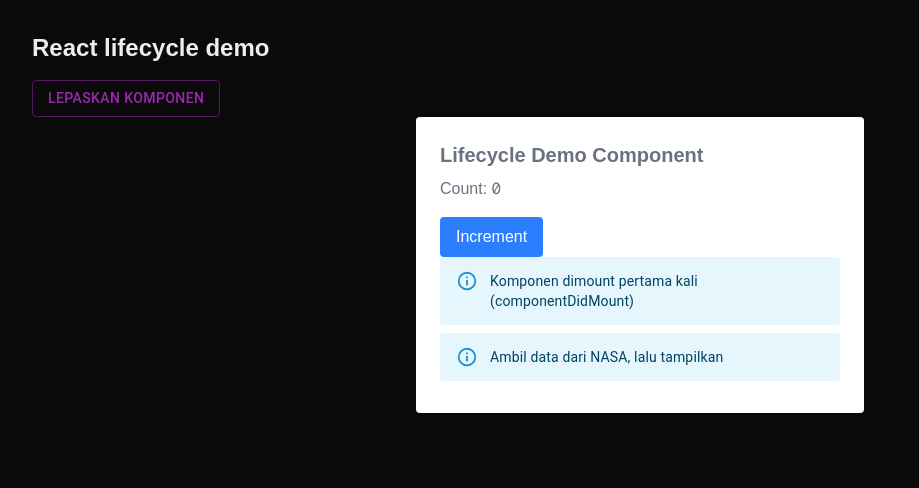
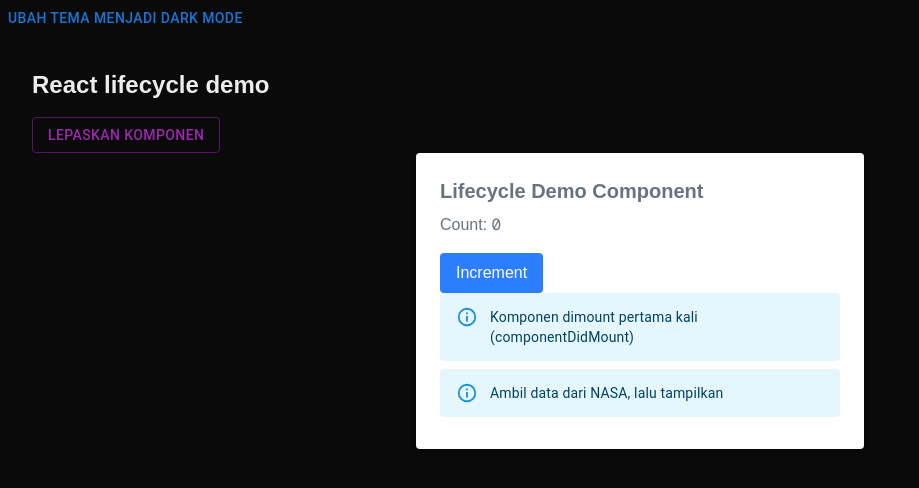
Before and after one commit to ffuad13/Fullstack-Batch-6, a Next.js app: page /lifecycle-method in a window 1280 px wide. Shown: the top 488 px of the page, without its empty margins (0-919 px from the left). Built offline with nearby package versions, Linux system fonts and the light colour scheme.

Commit message:
hooks, usecontext, state, useEffect

```diff
--- /dev/null
+++ b/src/app/akses-data/page.jsx
@@ -0,0 +1,12 @@
+"use client"
+
+import ShowPost from "@/components/ShowPostComponent";
+
+export default function AksesDataPage() {
+	return (
+		<div>
+			<h1>Selamat Datang</h1>
+			<ShowPost/>
+		</div>
+	)
+}
--- a/src/app/counter/page.jsx
+++ b/src/app/counter/page.jsx
@@ -5,9 +5,11 @@ import CounterDisplay from '@/components/CounterComponent/CounterDisplay'
 import Button from '@mui/material/Button'
 import Container from '@mui/material/Container'
 import Typography from '@mui/material/Typography'
+import {useTheme} from '@/contexts/ThemeContext'
 
 
 export default function CounterPage() {
+	const {theme} = useTheme()
 	const [count, setCount] = useState(0)
 	const [nama, setNama] = useState("Fulan")
 
@@ -21,8 +23,10 @@ export default function CounterPage() {
 		setNama("Tony")
 	}
 
+	let bgColor = theme === "light" ? `bg-gray-200` : `bg-gray-600`
+
 	return (
-		<main className='min-h-screen bg-gray-200 flex flex-col items-center justify-center'>
+		<main className={`min-h-screen ${bgColor} flex flex-col items-center justify-center`}>
 			<Container maxWidth="sm" className='text-center'>
 				<Typography variant='h3' component="h1" className='mb-6 font-bold text-gray-800'>
 					My Counter App
--- a/src/app/layout.jsx
+++ b/src/app/layout.jsx
@@ -1,5 +1,7 @@
 import { Geist, Geist_Mono } from "next/font/google";
 import "./globals.css";
+import { ThemeProvider } from "@/contexts/ThemeContext";
+import ThemeButton from "@/contexts/ThemeButton";
 
 const geistSans = Geist({
   variable: "--font-geist-sans",
@@ -19,10 +21,11 @@ export const metadata = {
 export default function RootLayout({ children }) {
   return (
     <html lang="en">
-      <body
-        className={`${geistSans.variable} ${geistMono.variable} antialiased`}
-      >
-        {children}
+      <body className={`${geistSans.variable} ${geistMono.variable} antialiased`}>
+        <ThemeProvider>
+          <ThemeButton />
+          {children}
+        </ThemeProvider>
       </body>
     </html>
   );
--- a/src/app/lifecycle-method/page.jsx
+++ b/src/app/lifecycle-method/page.jsx
@@ -1,55 +1,8 @@
 "use client";
 
-import { useState, useEffect } from "react";
+import { useState } from "react";
 import Button from '@mui/material/Button'
-import Alert from '@mui/material/Alert'
-
-function LifecycleComponent() {
-  const [count, setCount] = useState(0);
-	const [logs, setLogs] = useState([])
-
-
-  // componentDidMount: runs once after initial render
-  useEffect(() => {
-		setLogs((prev) => [
-      ...prev,
-      "Komponen dimount pertama kali (componentDidMount)",
-      "Ambil data dari NASA, lalu tampilkan",
-    ]);
-  }, []);
-
-  useEffect(() => {
-    if (count === 0) return;
-
-    setLogs((prev) => [...prev, `Count Updated: ${count} (componentDidUpdate)`]);
-  }, [count]);
-
-  useEffect(() => {
-    return () => {
-			alert("Komponen akan di-unmount")
-      console.info("Komponen ditarik (componentWillUnmount)");
-    };
-  }, []);
-
-  return (
-    <div className="bg-white rounded shadow p-6 max-w-md mx-auto">
-      <h2 className="text-xl font-semibold mb-2 text-gray-500">Lifecycle Demo Component</h2>
-      <p className="mb-4 text-gray-500">
-        Count: <span className="font-mono">{count}</span>
-      </p>
-
-      <button className="bg-blue-500 text-white px-4 py-2 rounded hover:bg-blue-700" onClick={() => setCount(count + 1)}>Increment</button>
-
-			<div>
-				{logs.map((log, idx) => (
-					<Alert key={idx} severity="info" sx={{mb: 1}}>
-						{log}
-					</Alert>
-				))}
-			</div>
-    </div>
-  );
-}
+import LifecycleComponent from "@/components/lifeCycle/LifeCycleComponent";
 
 export default function LifecycleDemoPage() {
 	const [showComponent, setShowComponent] = useState(true) //awalnya false jadi true
--- /dev/null
+++ b/src/components/ShowPostComponent.jsx
@@ -0,0 +1,87 @@
+"use client";
+
+import { useEffect, useState } from "react";
+
+export default function ShowPost() {
+  const [data, setData] = useState(null);
+
+  //fetch satu data
+  // useEffect(() => {
+  //   const getData = async () => {
+  //     try {
+  //       const response = await fetch("https://jsonplaceholder.typicode.com/posts/1");
+
+  //       if (!response.ok) {
+  //         throw new Error("Http error!");
+  //       }
+
+  //       const dataJson = await response.json();
+  //       setData(dataJson);
+  //     } catch (error) {
+  //       console.error("Gagal mengambil data:", error);
+  //     }
+  //   };
+
+  //   getData();
+  // }, []);
+
+  //fetch banyak data
+  useEffect(() => {
+    const getData = async () => {
+      try {
+        const response = await fetch("https://jsonplaceholder.typicode.com/posts");
+
+        if (!response.ok) {
+          throw new Error("Http error!");
+        }
+
+        const dataJson = await response.json();
+        setData(dataJson);
+      } catch (error) {
+        console.error("Gagal mengambil data:", error);
+      }
+    };
+
+    getData();
+  }, []);
+
+  console.info(data);
+  return (
+    // <div>
+    //   {data ? (
+    //     <>
+    //       <h2>Data Dari API</h2>
+    //       <p>Title: {data.title}</p>
+    //       <p>Body: {data.body}</p>
+    //     </>
+    //   ) : (
+    //     <p>Loading...</p>
+    //   )}
+    // </div>
+
+    //conditional &&
+    // <div>
+    //   {data && (
+    //     <>
+    //       {/* <h2>Data Dari API</h2>
+    //       <p>Title: {data.title}</p>
+    //       <p>Body: {data.body}</p> */}
+    //     </>
+    //   )}
+    // </div>
+
+    <div>
+      {data ? (
+        data.slice(50, 60).map((d) => (
+          <>
+            <h4>ID: {d.id}</h4>
+            <p>Title: {d.title}</p>
+            <p>Body: {d.body}</p>
+          </>
+        ))
+      ) : (
+        <div>Loading</div>
+      )}
+    </div>
+  );
+}
--- /dev/null
+++ b/src/components/lifeCycle/LifeCycleComponent.jsx
@@ -0,0 +1,55 @@
+"use client";
+
+import { useState, useEffect } from "react";
+import Alert from "@mui/material/Alert";
+
+
+export default function LifecycleComponent() {
+  const [count, setCount] = useState(0);
+  const [logs, setLogs] = useState([]);
+
+  // componentDidMount: runs once after initial render
+  useEffect(() => {
+    setLogs((prev) => [
+      ...prev,
+      "Komponen dimount pertama kali (componentDidMount)",
+      "Ambil data dari NASA, lalu tampilkan",
+    ]);
+  }, []);
+
+  useEffect(() => {
+    if (count === 0) return;
+
+    setLogs((prev) => [...prev, `Count Updated: ${count} (componentDidUpdate)`]);
+  }, [count]);
+
+  useEffect(() => {
+    return () => {
+      alert("Komponen akan di-unmount");
+      console.info("Komponen ditarik (componentWillUnmount)");
+    };
+  }, []);
+
+  return (
+    <div className="bg-white rounded shadow p-6 max-w-md mx-auto">
+      <h2 className="text-xl font-semibold mb-2 text-gray-500">Lifecycle Demo Component</h2>
+      <p className="mb-4 text-gray-500">
+        Count: <span className="font-mono">{count}</span>
+      </p>
+
+      <button
+        className="bg-blue-500 text-white px-4 py-2 rounded hover:bg-blue-700"
+        onClick={() => setCount(count + 1)}>
+        Increment
+      </button>
+
+      <div>
+        {logs.map((log, idx) => (
+          <Alert key={idx} severity="info" sx={{ mb: 1 }}>
+            {log}
+          </Alert>
+        ))}
+      </div>
+    </div>
+  );
+}
--- /dev/null
+++ b/src/contexts/ThemeButton.jsx
@@ -0,0 +1,14 @@
+"use client"
+
+import {useTheme} from '@/contexts/ThemeContext'
+import { Button } from '@mui/material'
+
+export default function ThemeButton() {
+	const {theme, toggleTheme} = useTheme()
+
+	return (
+		<Button onClick={toggleTheme} className='py-2 px-4 rounded bg-blue-500 text-white hover:bg-blue-700'>
+			Ubah tema menjadi {theme === "light" ? "Dark" : "Light"} Mode
+		</Button>
+	)
+}
--- /dev/null
+++ b/src/contexts/ThemeContext.jsx
@@ -0,0 +1,27 @@
+"use client"
+
+import {useState, createContext, useContext} from 'react'
+
+const ThemeContext = createContext()
+
+export function ThemeProvider({children}) {
+	const [theme, setTheme] = useState('light')
+
+	const toggleTheme = () => {
+		setTheme((prevTheme) => (prevTheme === "light") ? "dark" : "light")
+	}
+
+	const value = {
+		theme, toggleTheme
+	}
+
+	return (
+		<ThemeContext.Provider value={value}>
+			{children}
+		</ThemeContext.Provider>
+	)
+}
+
+export function useTheme() {
+	return useContext(ThemeContext)
+}
```
